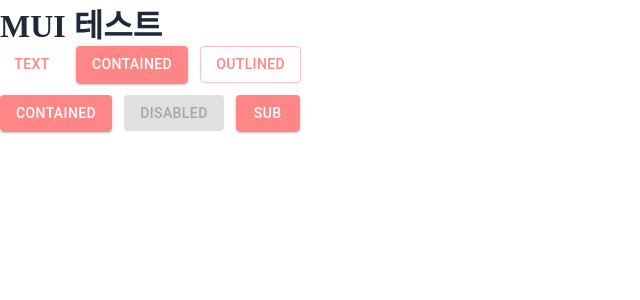
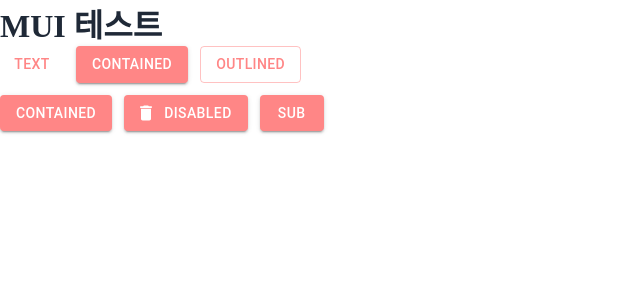
Before and after one commit to SangWon7242/nextJs_test_2023_12_14, a Next.js app: page / in a window 1280 px wide. Shown: the top 300 px of the page, without its empty margins (0-640 px from the left). Built offline with nearby package versions, Linux system fonts and the light colour scheme; a web font is replaced by a local one.

Commit message:
버튼에 react-icon 적용

```diff
--- a/package.json
+++ b/package.json
@@ -14,7 +14,8 @@
     "@mui/material": "^5.15.3",
     "next": "14.0.4",
     "react": "^18",
-    "react-dom": "^18"
+    "react-dom": "^18",
+    "react-icons": "^4.12.0"
   },
   "devDependencies": {
     "autoprefixer": "^10.0.1",
--- a/src/app/page.js
+++ b/src/app/page.js
@@ -2,6 +2,7 @@
 
 import { Button } from "@mui/material";
 import { ThemeProvider } from "@mui/material/styles";
+import { MdDelete } from "react-icons/md";
 import theme from "./theme";
 
 export default function App() {
@@ -21,7 +22,7 @@
           >
             Contained
           </Button>
-          <Button variant="contained" disabled>
+          <Button variant="contained" startIcon={<MdDelete />}>
             Disabled
           </Button>
           <Button variant="contained" href="/sub">
```
Also changed, not shown: 1 other file (tests, documents, lock files or other folders).
